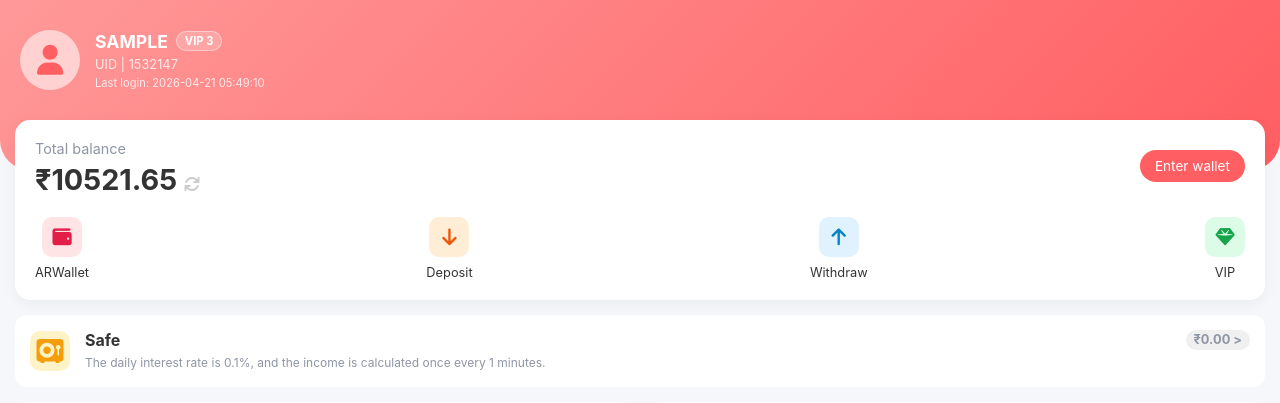
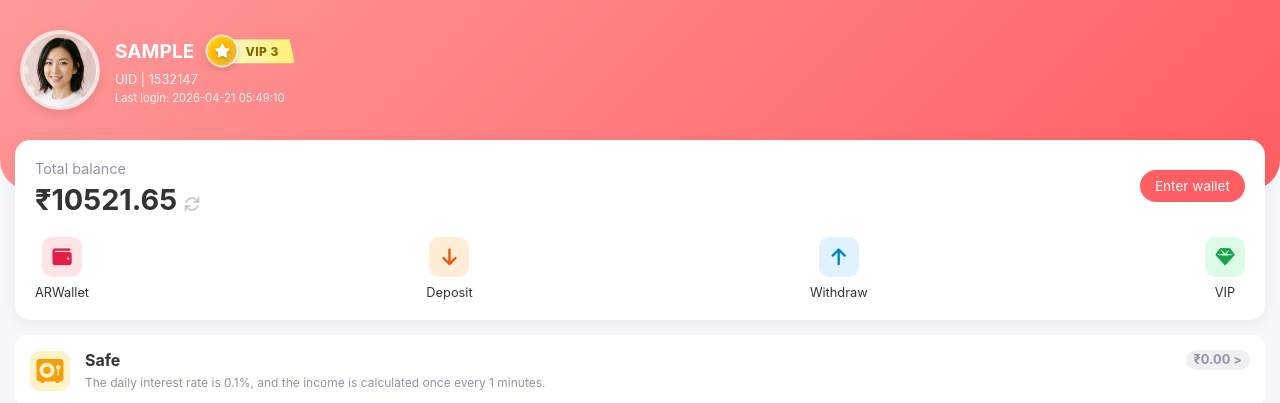
Before and after one commit to sandeepkumar9760/DG-Club.Shop, a Django app: page /account/ in a window 1280 px wide. Shown: the top 403 px of the page. Run offline with Django 5.2, Linux system fonts and the light colour scheme; the visitor is signed in with stand-in values (Sample User, id 1).

Commit message:
Update account avatar and implement Golden VIP 3 theme

```diff
--- a/templates/account.html
+++ b/templates/account.html
@@ -14,33 +14,92 @@
     }
 
     .avatar {
-        width: 60px;
-        height: 60px;
+        width: 80px;
+        height: 80px;
         border-radius: 50%;
         background-color: #ffd1d1;
         display: flex;
         justify-content: center;
         align-items: center;
         overflow: hidden;
+        border: 3px solid rgba(255,255,255,0.3);
+        box-shadow: 0 4px 10px rgba(0,0,0,0.1);
+    }
+
+    .avatar img {
+        width: 100%;
+        height: 100%;
+        object-fit: cover;
     }
 
     .user-info h2 {
-        font-size: 1.1rem;
+        font-size: 1.2rem;
         margin-bottom: 5px;
         display: flex;
         align-items: center;
-        gap: 8px;
+        gap: 12px;
     }
 
-    .vip-badge {
-        background: rgba(255,255,255,0.2);
-        padding: 2px 8px;
-        border-radius: 12px;
-        font-size: 0.7rem;
+    /* Golden VIP Badge Theme */
+    .vip-container {
+        display: flex;
+        align-items: center;
+        position: relative;
+        height: 32px;
+    }
+
+    .vip-medal {
+        position: relative;
+        width: 32px;
+        height: 32px;
+        background: linear-gradient(135deg, #ffd700 0%, #ffb700 50%, #d4af37 100%);
+        border-radius: 50%;
+        display: flex;
+        justify-content: center;
+        align-items: center;
+        z-index: 2;
+        box-shadow: 0 2px 6px rgba(0,0,0,0.2), inset 0 0 4px rgba(255,255,255,0.5);
+        border: 1.5px solid #fff;
+    }
+
+    .vip-medal::before {
+        content: '\f005'; /* FontAwesome Star */
+        font-family: 'Font Awesome 5 Free';
+        font-weight: 900;
+        color: white;
+        font-size: 14px;
+        text-shadow: 0 1px 2px rgba(0,0,0,0.3);
+    }
+
+    .vip-medal::after {
+        content: '';
+        position: absolute;
+        top: -2px; left: -2px; right: -2px; bottom: -2px;
+        border-radius: 50%;
         border: 1px solid rgba(255,255,255,0.4);
     }
 
-    .uid { font-size: 0.8rem; color: rgba(255,255,255,0.8); }
+    .vip-label {
+        background: linear-gradient(90deg, #f3f4f6 0%, #e5e7eb 100%);
+        color: #4b5563;
+        font-weight: 800;
+        font-size: 0.75rem;
+        padding: 4px 15px 4px 18px;
+        margin-left: -12px;
+        border-radius: 4px;
+        clip-path: polygon(0 0, 92% 0, 100% 100%, 0 100%);
+        box-shadow: 0 2px 4px rgba(0,0,0,0.05);
+        letter-spacing: 0.5px;
+    }
+
+    /* VIP 3 Specific Golden Style */
+    .vip-container.vip3 .vip-label {
+        background: linear-gradient(90deg, #fff9c4 0%, #fff176 100%);
+        color: #856404;
+        border: 0.5px solid rgba(133, 100, 4, 0.2);
+    }
+
+    .uid { font-size: 0.8rem; color: rgba(255,255,255,0.9); }
 
     .balance-card {
         background: white;
@@ -216,10 +275,16 @@
 
 <div class="account-header">
     <div class="avatar">
-        <i class="fas fa-user" style="font-size: 30px; color: #ff5e62;"></i>
+        <img src="/static/trading/images/hills_avatar.png" alt="Avatar">
     </div>
     <div class="user-info">
-        <h2>{{ user.username|upper }} <span class="vip-badge">VIP 3</span></h2>
+        <h2>
+            {{ user.username|upper }}
+            <div class="vip-container vip3">
+                <div class="vip-medal"></div>
+                <div class="vip-label">VIP 3</div>
+            </div>
+        </h2>
         <div class="uid">UID | {{ user.id|add:"1532146" }}</div>
         <div class="uid" style="font-size: 0.7rem; margin-top: 4px;">Last login: <span id="liveClock"></span></div>
     </div>
```
